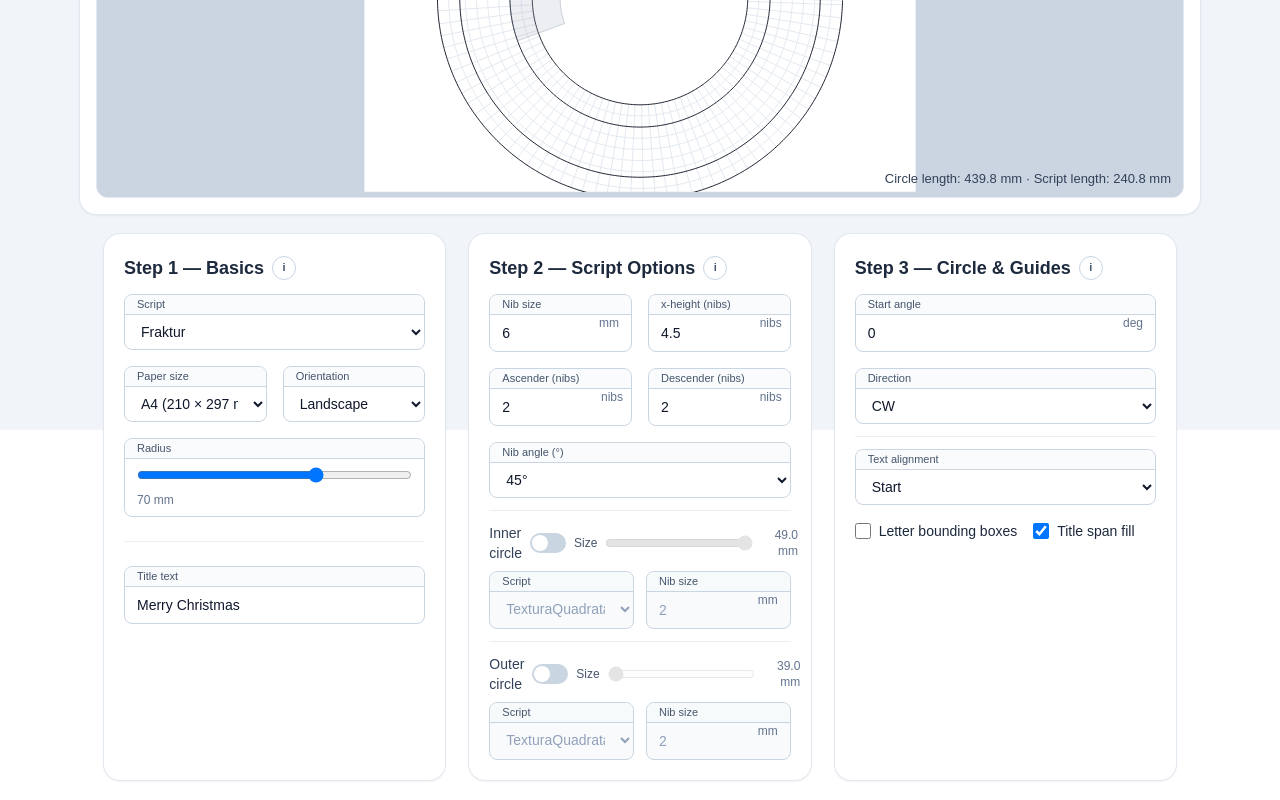
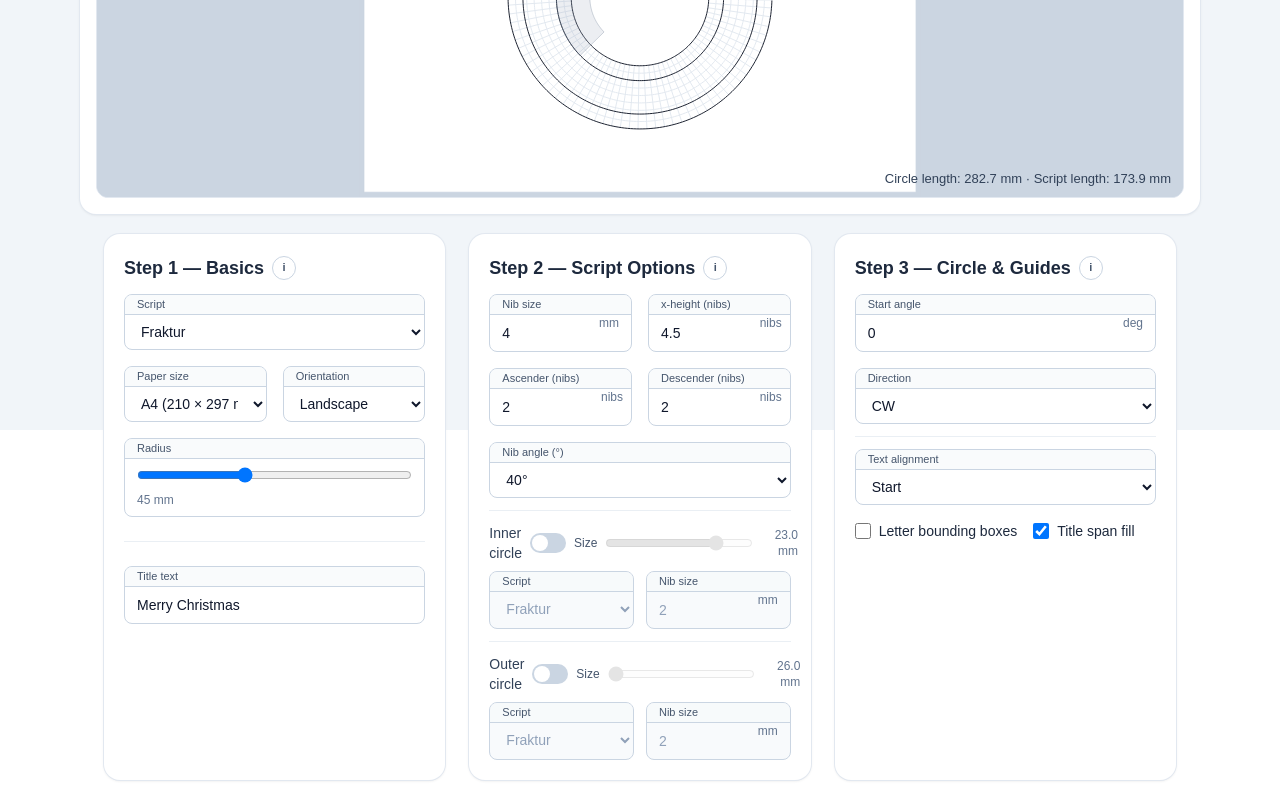
Before and after one commit to mashw/calligraphy-tools, a Next.js app: page /calligram in a window 1280 px wide. Shown: the part 370-1170 px from the top of the page. Built offline with nearby package versions, Linux system fonts and the light colour scheme.

Commit message:
Add script-specific calligram defaults and copperplate UI visibility

```diff
--- a/src/app/calligram/page.tsx
+++ b/src/app/calligram/page.tsx
@@ -27,12 +27,83 @@ type Orientation = 'portrait' | 'landscape';
 type AlignMode = 'start' | 'center' | 'end';
 type ViewMode = 'autofit' | 'fullpage' | 'custom';
 type CopperplateRatioPreset = '2:1:2' | '3:2:3' | '1:1:1' | 'custom';
+type ScriptKey = 'Copperplate' | 'TexturaQuadrata' | 'Fraktur';
 
 const X_OPTIONS = Array.from({ length: (10 - 2) / 0.5 + 1 }, (_, i) => 2 + i * 0.5);
 const MIDLINE_DASH_GAP = 12;
 
 const CAL_STORAGE_KEY_PREFIX = 'ct_calligramplanner_calibration_v2_xh_';
 const keyForXHeight = (x: number) => `${CAL_STORAGE_KEY_PREFIX}${x.toFixed(1)}`;
+
+
+const MAIN_DEFAULTS: Record<ScriptKey, {
+  radiusMM: number;
+  nibMM: string;
+  nibAngleDeg: number;
+  xNib?: number;
+  ascNib?: number;
+  descNib?: number;
+  xHeightMM?: string;
+  ratioId?: '3:2:3' | string;
+}> = {
+  Fraktur: {
+    radiusMM: 45,
+    nibMM: '4',
+    nibAngleDeg: 40,
+    xNib: 4.5,
+    ascNib: 2,
+    descNib: 2,
+  },
+  TexturaQuadrata: {
+    radiusMM: 45,
+    nibMM: '4',
+    nibAngleDeg: 45,
+    xNib: 5,
+    ascNib: 2,
+    descNib: 2,
+  },
+  Copperplate: {
+    radiusMM: 45,
+    nibMM: '4',
+    nibAngleDeg: 45,
+    xHeightMM: '6.0',
+    ratioId: '3:2:3',
+  },
+};
+
+const CIRCLE_DEFAULTS: Record<ScriptKey, {
+  innerRadiusMM: number;
+  innerScript: ScriptKey;
+  innerNibMM: string;
+  outerRadiusMM: number;
+  outerScript: ScriptKey;
+  outerNibMM: string;
+}> = {
+  Fraktur: {
+    innerRadiusMM: 22,
+    innerScript: 'Fraktur',
+    innerNibMM: '2',
+    outerRadiusMM: 22,
+    outerScript: 'Fraktur',
+    outerNibMM: '2',
+  },
+  TexturaQuadrata: {
+    innerRadiusMM: 22,
+    innerScript: 'Fraktur',
+    innerNibMM: '2',
+    outerRadiusMM: 22,
+    outerScript: 'Fraktur',
+    outerNibMM: '2',
+  },
+  Copperplate: {
+    innerRadiusMM: 26,
+    innerScript: 'Copperplate',
+    innerNibMM: '3.5',
+    outerRadiusMM: 22,
+    outerScript: 'Copperplate',
+    outerNibMM: '3.5',
+  },
+};
 
 /* ---------------- Reusable InfoTip ---------------- */
 type InfoTipProps = {
@@ -360,10 +431,14 @@ export default function CalligramPage() {
   };
   const snap05 = (v: number) => Math.round(v / 0.5) * 0.5;
 
-  const [script, setScript] = useState<ScriptId>('Fraktur');
-  const [radiusMM, setRadiusMM] = useState(70);
-  const [innerOffsetMM, setInnerOffsetMM] = useState(20);
-  const [outerOffsetMM, setOuterOffsetMM] = useState(20);
+  const initialScript: ScriptKey = 'Fraktur';
+  const initialMain = MAIN_DEFAULTS[initialScript];
+  const initialCircles = CIRCLE_DEFAULTS[initialScript];
+
+  const [script, setScript] = useState<ScriptId>(initialScript);
+  const [radiusMM, setRadiusMM] = useState(initialMain.radiusMM);
+  const [innerOffsetMM, setInnerOffsetMM] = useState(initialCircles.innerRadiusMM);
+  const [outerOffsetMM, setOuterOffsetMM] = useState(initialCircles.outerRadiusMM);
 
   const [startAngleDeg, setStartAngleDeg] = useState(0);
   const [direction, setDirection] = useState<'ccw' | 'cw'>('cw');
@@ -372,16 +447,22 @@ export default function CalligramPage() {
   const [topText, setTopText] = useState('');
   const [bottomText, setBottomText] = useState('');
 
-  const [xHeightMM, setXHeightMM] = useState(6);
+  const [xHeightMM, setXHeightMM] = useState(
+    initialScript === 'Copperplate' ? parseFloat(initialMain.xHeightMM ?? '6.0') : 6,
+  );
   const [capStyle, setCapStyle] = useState<'simple' | 'flourished'>('flourished');
-  const [nibText, setNibText] = useState('6');
+  const [nibText, setNibText] = useState(initialMain.nibMM);
   const [topBandEnabled, setTopBandEnabled] = useState(false);
   const [bottomBandEnabled, setBottomBandEnabled] = useState(false);
-  const [topBandScript, setTopBandScript] = useState<ScriptId>('TexturaQuadrata');
-  const [bottomBandScript, setBottomBandScript] = useState<ScriptId>('TexturaQuadrata');
-  const [topBandSizeText, setTopBandSizeText] = useState('2');
-  const [bottomBandSizeText, setBottomBandSizeText] = useState('2');
-  const [copperplateRatioPreset, setCopperplateRatioPreset] = useState<CopperplateRatioPreset>('2:1:2');
+  const [topBandScript, setTopBandScript] = useState<ScriptId>(initialCircles.innerScript);
+  const [bottomBandScript, setBottomBandScript] = useState<ScriptId>(initialCircles.outerScript);
+  const [topBandSizeText, setTopBandSizeText] = useState(initialCircles.innerNibMM);
+  const [bottomBandSizeText, setBottomBandSizeText] = useState(initialCircles.outerNibMM);
+  const [copperplateRatioPreset, setCopperplateRatioPreset] = useState<CopperplateRatioPreset>(
+    initialScript === 'Copperplate'
+      ? (initialMain.ratioId as CopperplateRatioPreset)
+      : '2:1:2',
+  );
   const [copperplateDescUnitsText, setCopperplateDescUnitsText] = useState('2');
   const [copperplateXUnitsText, setCopperplateXUnitsText] = useState('1');
   const [copperplateAscUnitsText, setCopperplateAscUnitsText] = useState('2');
@@ -401,11 +482,11 @@ export default function CalligramPage() {
     const v = parseFloat(bottomBandSizeText);
     return Number.isFinite(v) ? v : nibMM;
   }, [bottomBandSizeText, nibMM]);
-  const [penAngleDeg, setPenAngleDeg] = useState<35 | 40 | 45>(45);
-  const [xNib, setXNib] = useState(4.5);
-
-  const [ascNib, setAscNib] = useState(2);
-  const [descNib, setDescNib] = useState(2);
+  const [penAngleDeg, setPenAngleDeg] = useState<35 | 40 | 45>(initialMain.nibAngleDeg as 35 | 40 | 45);
+  const [xNib, setXNib] = useState(initialMain.xNib ?? 5);
+
+  const [ascNib, setAscNib] = useState(initialMain.ascNib ?? 2);
+  const [descNib, setDescNib] = useState(initialMain.descNib ?? 2);
 
   const [useCalibration, setUseCalibration] = useState(false);
   const [calWordLowerMM, setCalWordLowerMM] = useState('');
@@ -416,6 +497,36 @@ export default function CalligramPage() {
 
   const [showBoxes, setShowBoxes] = useState(false);
   const [showSpanFill, setShowSpanFill] = useState(true);
+
+  const applyDefaultsForScript = (next: ScriptKey) => {
+    const main = MAIN_DEFAULTS[next];
+    const circles = CIRCLE_DEFAULTS[next];
+
+    setScript(next);
+
+    setRadiusMM(main.radiusMM);
+    setNibText(main.nibMM);
+    setPenAngleDeg(main.nibAngleDeg as 35 | 40 | 45);
+
+    if (next === 'Fraktur' || next === 'TexturaQuadrata') {
+      setXNib(main.xNib!);
+      setAscNib(main.ascNib!);
+      setDescNib(main.descNib!);
+    }
+
+    if (next === 'Copperplate') {
+      setXHeightMM(parseFloat(main.xHeightMM!));
+      setCopperplateRatioPreset(main.ratioId as CopperplateRatioPreset);
+    }
+
+    setInnerOffsetMM(circles.innerRadiusMM);
+    setTopBandScript(circles.innerScript);
+    setTopBandSizeText(circles.innerNibMM);
+
+    setOuterOffsetMM(circles.outerRadiusMM);
+    setBottomBandScript(circles.outerScript);
+    setBottomBandSizeText(circles.outerNibMM);
+  };
 
 
   const [isNarrow, setIsNarrow] = useState(() => (typeof window !== 'undefined'
@@ -1734,7 +1845,7 @@ const innerRadiusMaxMM = useMemo(
           <div className="grid grid-cols-1 sm:grid-cols-2 gap-4 mt-3">
             <div className="sm:col-span-2">
               <InsetLabeledField label="Script">
-                <select className={INSET_CONTROL_BASE} value={script} onChange={e => setScript(e.target.value as ScriptId)}>
+                <select className={INSET_CONTROL_BASE} value={script} onChange={e => applyDefaultsForScript(e.target.value as ScriptKey)}>
                   <option value="Copperplate">Copperplate</option>
                   <option value="Fraktur">Fraktur</option>
                   <option value="TexturaQuadrata">Textura Quadrata</option>
@@ -1830,8 +1941,8 @@ const innerRadiusMaxMM = useMemo(
 
           {script === 'Copperplate' ? (
             <div className="mt-3 space-y-4">
-              <div className="grid grid-cols-2 gap-4">
-                <div>
+              <div className="grid grid-cols-1 gap-4 w-full">
+                <div className="w-full">
                   <InsetLabeledField label="X-height" rightAdornment="mm">
                     <select
                       className={INSET_CONTROL_MM}
@@ -1846,6 +1957,7 @@ const innerRadiusMaxMM = useMemo(
                     </select>
                   </InsetLabeledField>
                 </div>
+                {script !== 'Copperplate' && (
                   <div>
                     <InsetLabeledField label="Capitals" disabled={useCalibration}>
                       <select
@@ -1860,6 +1972,7 @@ const innerRadiusMaxMM = useMemo(
                     </InsetLabeledField>
                     {useCalibration && <p className="mt-1 text-[11px] text-slate-400">Disabled while calibration is enabled.</p>}
                   </div>
+                )}
               </div>
 
               <div>
@@ -1878,7 +1991,9 @@ const innerRadiusMaxMM = useMemo(
                 <p className="mt-1 text-[11px] text-slate-400">Ascender/descender scale from x-height.</p>
               </div>
 
-              <hr className="mt-4 mb-3 border-t border-slate-200" />
+              {script !== 'Copperplate' && (
+                <>
+                  <div className="my-3 border-t border-slate-200/70" />
               <div className="mt-2 flex items-center gap-4">
   <div className="flex-1">
     <div className="text-sm font-medium text-slate-700">Calibration (optional)</div>
@@ -1995,8 +2110,8 @@ const innerRadiusMaxMM = useMemo(
                   </div>
                 </div>
               )}
-
-
+                </>
+              )}
 
               {copperplateRatioPreset === 'custom' && (
                 <div className="grid grid-cols-1 sm:grid-cols-3 gap-4">
```
Lines whose indentation alone changed are shown as unchanged.
